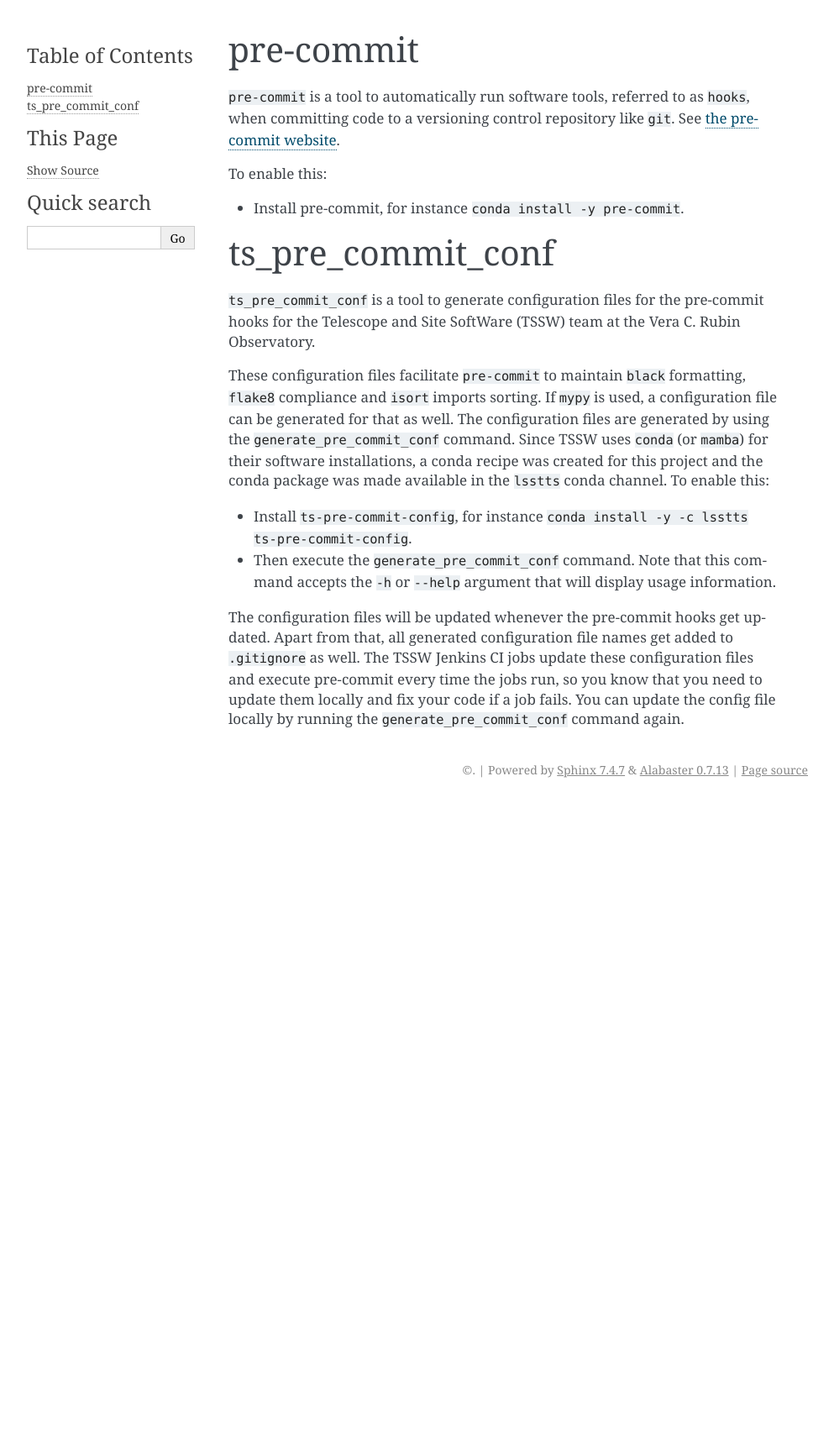
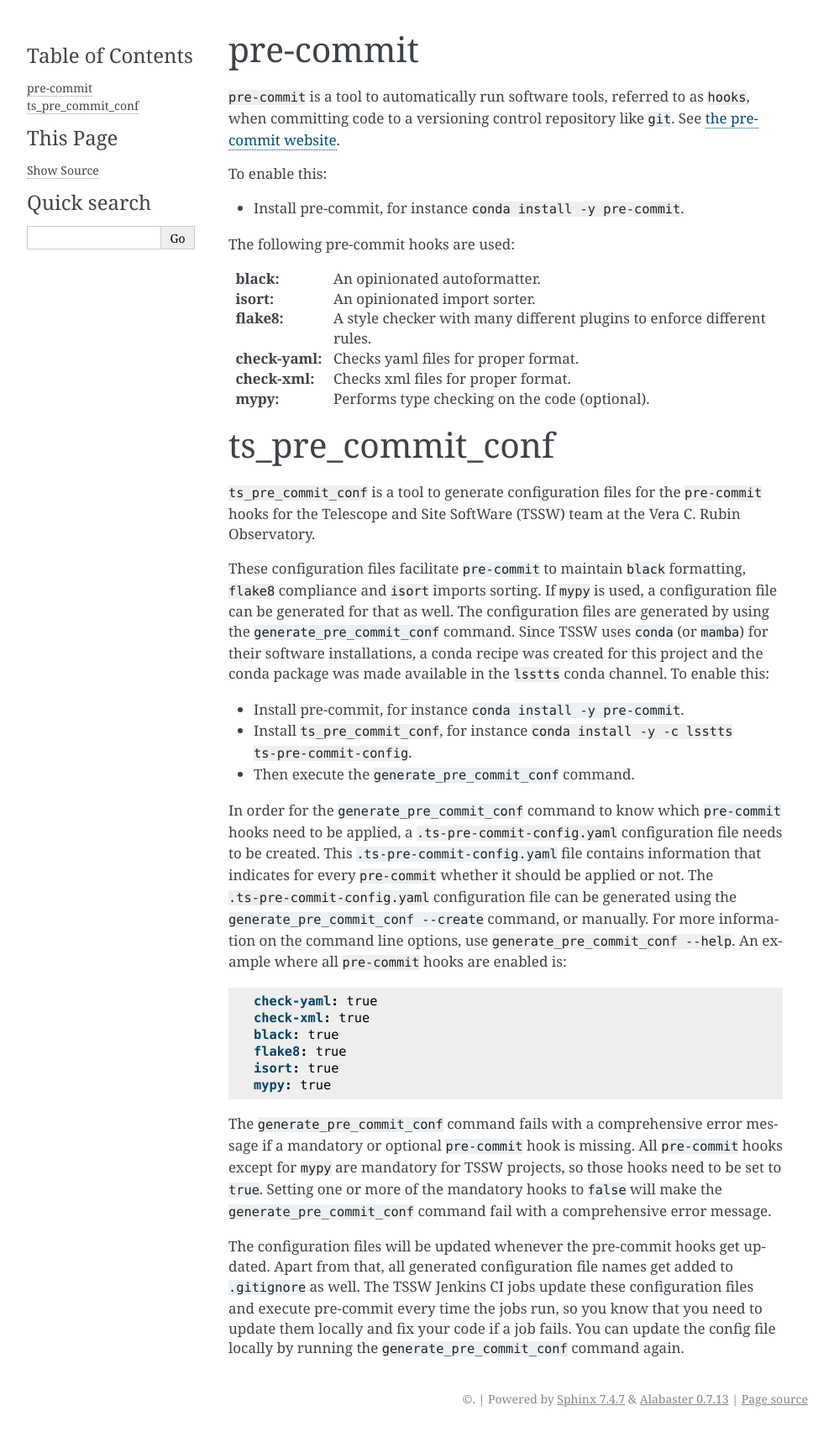
Before and after one commit to lsst-ts/tssw_developer_guide, a Sphinx documentation site: the page built from doc/procedures/pre_commit.rst, in a window 1280 px wide. Shown: the whole page at 84% size, without its empty margins (148-1141 px from the left). Built offline with Sphinx 7.4.7, drawn with Linux system fonts in a browser that asks for light colours; before the commit the page ends 956 px from its top, so only the background shows below that.

Commit message:
Update pre-commit and ts_pre_commit_conf documentation.

```diff
--- a/doc/procedures/pre_commit.rst
+++ b/doc/procedures/pre_commit.rst
@@ -1,3 +1,5 @@
+.. _pre-commit:
+
 ##########
 pre-commit
 ##########
@@ -9,13 +11,21 @@ To enable this:
 
 * Install pre-commit, for instance ``conda install -y pre-commit``.
 
+The following pre-commit hooks are used:
+
+:black: An opinionated autoformatter.
+:isort: An opinionated import sorter.
+:flake8: A style checker with many different plugins to enforce different rules.
+:check-yaml: Checks yaml files for proper format.
+:check-xml: Checks xml files for proper format.
+:mypy: Performs type checking on the code (optional).
 
 
 ##################
 ts_pre_commit_conf
 ##################
 
-``ts_pre_commit_conf`` is a tool to generate configuration files for the pre-commit hooks for the Telescope and Site SoftWare (TSSW) team at the Vera C. Rubin Observatory.
+``ts_pre_commit_conf`` is a tool to generate configuration files for the ``pre-commit`` hooks for the Telescope and Site SoftWare (TSSW) team at the Vera C. Rubin Observatory.
 
 These configuration files facilitate ``pre-commit`` to maintain ``black`` formatting, ``flake8`` compliance and ``isort`` imports sorting.
 If ``mypy`` is used, a configuration file can be generated for that as well.
@@ -23,9 +33,28 @@ The configuration files are generated by using the ``generate_pre_commit_conf``
 Since TSSW uses ``conda`` (or ``mamba``) for their software installations, a conda recipe was created for this project and the conda package was made available in the ``lsstts`` conda channel.
 To enable this:
 
-* Install ``ts-pre-commit-config``, for instance ``conda install -y -c lsstts ts-pre-commit-config``.
+* Install pre-commit, for instance ``conda install -y pre-commit``.
+* Install ``ts_pre_commit_conf``, for instance ``conda install -y -c lsstts ts-pre-commit-config``.
 * Then execute the ``generate_pre_commit_conf`` command.
-  Note that this command accepts the ``-h`` or ``--help`` argument that will display usage information.
+
+In order for the ``generate_pre_commit_conf`` command to know which ``pre-commit`` hooks need to be applied, a ``.ts-pre-commit-config.yaml`` configuration file needs to be created.
+This ``.ts-pre-commit-config.yaml`` file contains information that indicates for every ``pre-commit`` whether it should be applied or not.
+The ``.ts-pre-commit-config.yaml`` configuration file can be generated using the ``generate_pre_commit_conf --create`` command, or manually.
+For more information on the command line options, use ``generate_pre_commit_conf --help``.
+An example where all ``pre-commit`` hooks are enabled is:
+
+.. code-block:: yaml
+
+   check-yaml: true
+   check-xml: true
+   black: true
+   flake8: true
+   isort: true
+   mypy: true
+
+The ``generate_pre_commit_conf`` command fails with a comprehensive error message if a mandatory or optional ``pre-commit`` hook is missing.
+All ``pre-commit`` hooks except for ``mypy`` are mandatory for TSSW projects, so those hooks need to be set to ``true``.
+Setting one or more of the mandatory hooks to ``false`` will make the ``generate_pre_commit_conf`` command fail with a comprehensive error message.
 
 The configuration files will be updated whenever the pre-commit hooks get updated.
 Apart from that, all generated configuration file names get added to ``.gitignore`` as well.
```
Also changed, not shown: doc/guidelines/language/python.rst (+4 -6 lines).
